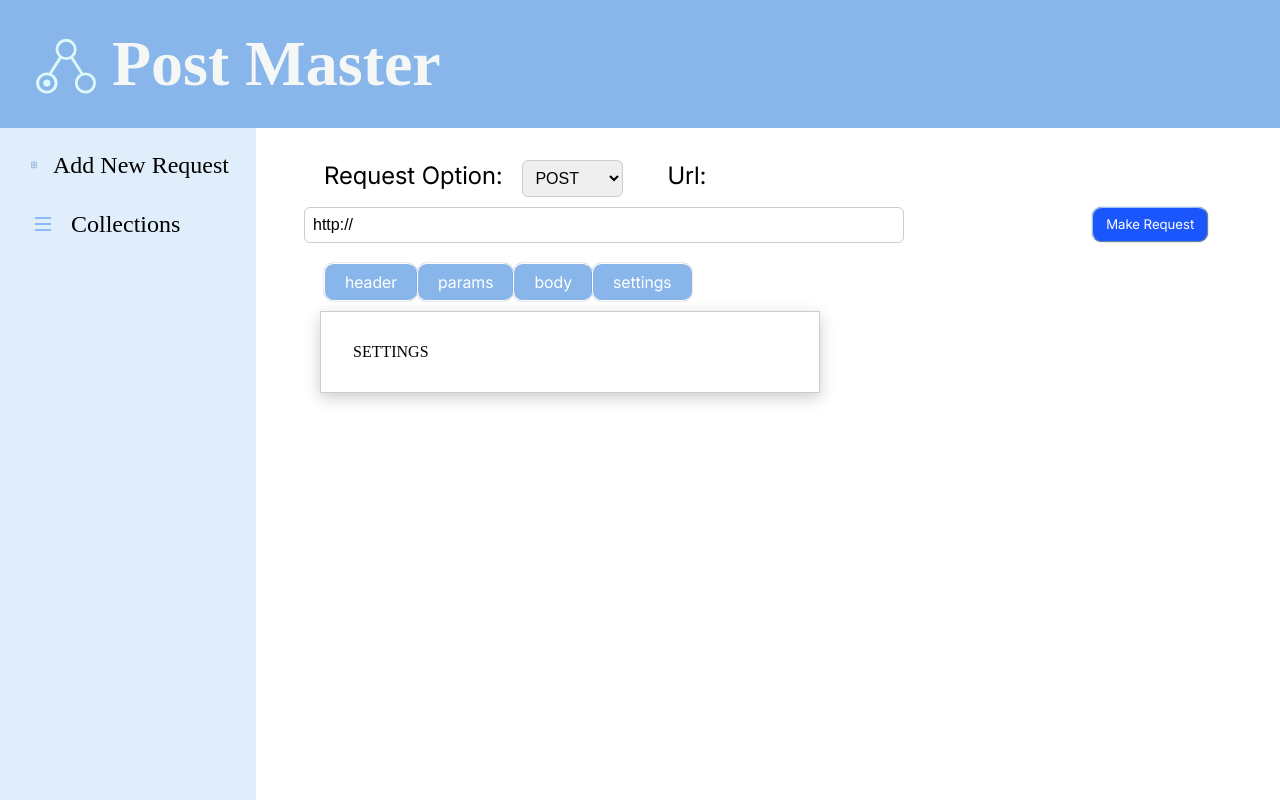
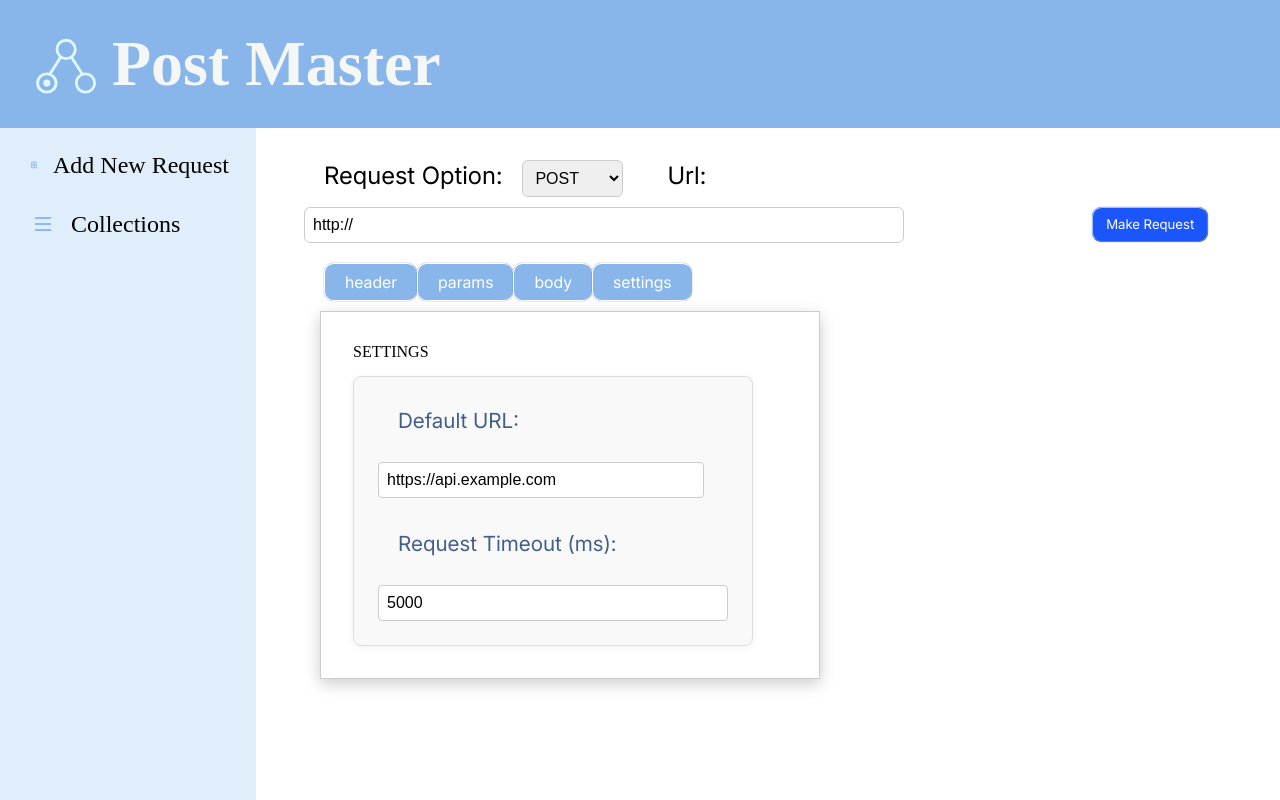
Before and after one commit to aylinakyol/PostMasterReact, a React (Vite) app in the folder postmasterreact/: page / in a window 1280 px wide. Both pictures are taken after a click on the button "settings". Shown: the top 800 px of the page. Built offline with nearby package versions, Linux system fonts and the light colour scheme.

Commit message:
görünüm düzenlemeleri

```diff
--- a/postmasterreact/src/Request_Body.jsx
+++ b/postmasterreact/src/Request_Body.jsx
@@ -2,6 +2,10 @@ import { useState } from "react";
 
 export default function Request_Body({requestBody, setRequestBody, requestHeader, setRequestHeader, setParams}) {
   const [activePopup, setActivePopup] = useState(null);
+  const [settings, setSettings] = useState({
+    defaultUrl: "https://api.example.com",
+    timeout: 5000,
+  });
 
   const handleButtonClick = (popupType) => {
     setRequestBody(popupType);
@@ -16,6 +20,14 @@ export default function Request_Body({requestBody, setRequestBody, requestHeader
     setRequestBody(e.target.value)
   }
 
+  function handleSettings(e){
+    const { name, value } = e.target;
+    setSettings(prev => ({
+      ...prev,
+      [name]: name === "timeout" ? parseInt(value) : value
+    }));
+  }
+
   function handleParams(e){
     setParams(e.target.value)
   }
@@ -26,7 +38,6 @@ export default function Request_Body({requestBody, setRequestBody, requestHeader
 
   const headerContent = (
       <div className="input-row">
-        <label htmlFor="value">Value:</label>
         <input type="text" id="value" name="value" onChange={handleInputValue} />
       </div>
   );
@@ -34,6 +45,25 @@ export default function Request_Body({requestBody, setRequestBody, requestHeader
   const bodyContent = (
     <div className="input-row">
       <input type="text" id="body" name="body" onChange={handleBody}  className="input-row"/>
+    </div>
+  );
+
+  const settingsContent = (
+    <div className="settings-row">
+      <label htmlFor="defaultUrl">Default URL:</label>
+      <input
+        type="text"
+        name="defaultUrl"
+        value={settings.defaultUrl}
+        onChange={handleSettings}
+      />
+      <label htmlFor="timeout">Request Timeout (ms):</label>
+      <input
+        type="number"
+        name="timeout"
+        value={settings.timeout}
+        onChange={handleSettings}
+      />
     </div>
   );
 
@@ -58,6 +88,7 @@ export default function Request_Body({requestBody, setRequestBody, requestHeader
           {activePopup =='header'? headerContent : ""}
           {activePopup =='params'? paramsContent : ""}
           {activePopup =='body'? bodyContent : ""}
+          {activePopup =='settings'? settingsContent : ""}
         </div>
       )}
 
--- a/postmasterreact/src/css/style.css
+++ b/postmasterreact/src/css/style.css
@@ -287,9 +287,45 @@ label {
 
 .input-row {
   display: flex;
+  margin-top: 1rem;
   width: 400px;
   gap: 1rem;
 }
+
+.settings-row {
+  display: flex;
+  flex-direction: column;
+  margin-top: 1rem;
+  width: 400px;
+  gap: 1rem;
+  padding: 1.5rem;
+  border: 1px solid #ddd;
+  border-radius: 8px;
+  background-color: #f9f9f9;
+  box-shadow: 0 2px 8px rgba(0, 0, 0, 0.05);
+  font-family: Arial, sans-serif;
+}
+
+.settings-row label {
+  margin-bottom: 0.25rem;
+  font-size: 1.3rem;
+  color: #425f89;
+}
+
+.settings-row input {
+  padding: 0.5rem;
+  font-size: 1rem;
+  border: 1px solid #ccc;
+  border-radius: 4px;
+  transition: border-color 0.2s ease;
+}
+
+.settings-row input:focus {
+  outline: none;
+  border-color: #007bff;
+  box-shadow: 0 0 0 2px rgba(0, 123, 255, 0.2);
+}
+
 
 .collection-list{
   display: flex;
--- a/postmasterreact/src/pages/Page_Home.jsx
+++ b/postmasterreact/src/pages/Page_Home.jsx
@@ -23,6 +23,7 @@ export default function Page_Home() {
             setUrl(requestUrl);
         }else{
             setUrl("http://");
+            setResponseData("");
         }
     }, [location]);
 
```
